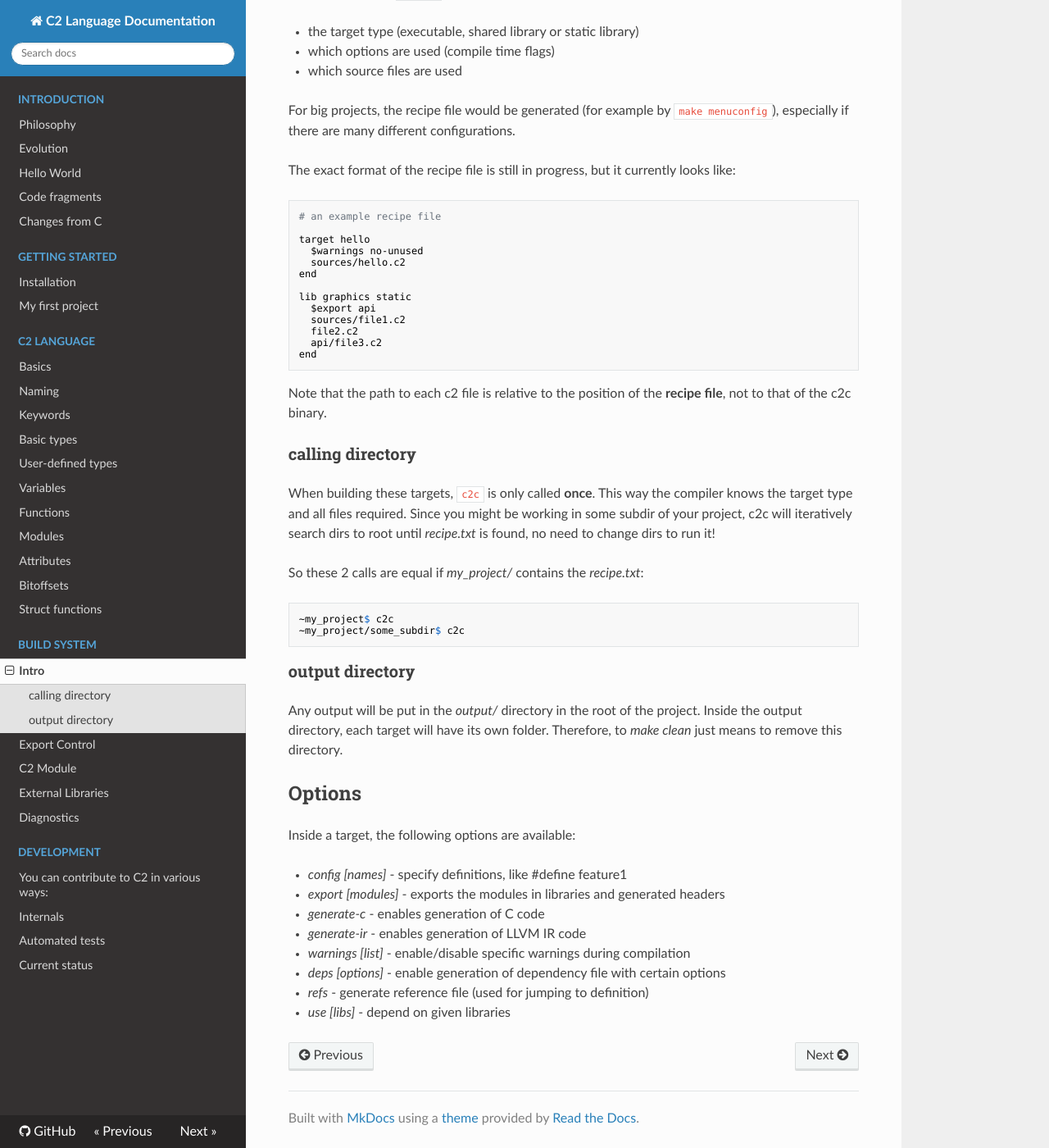
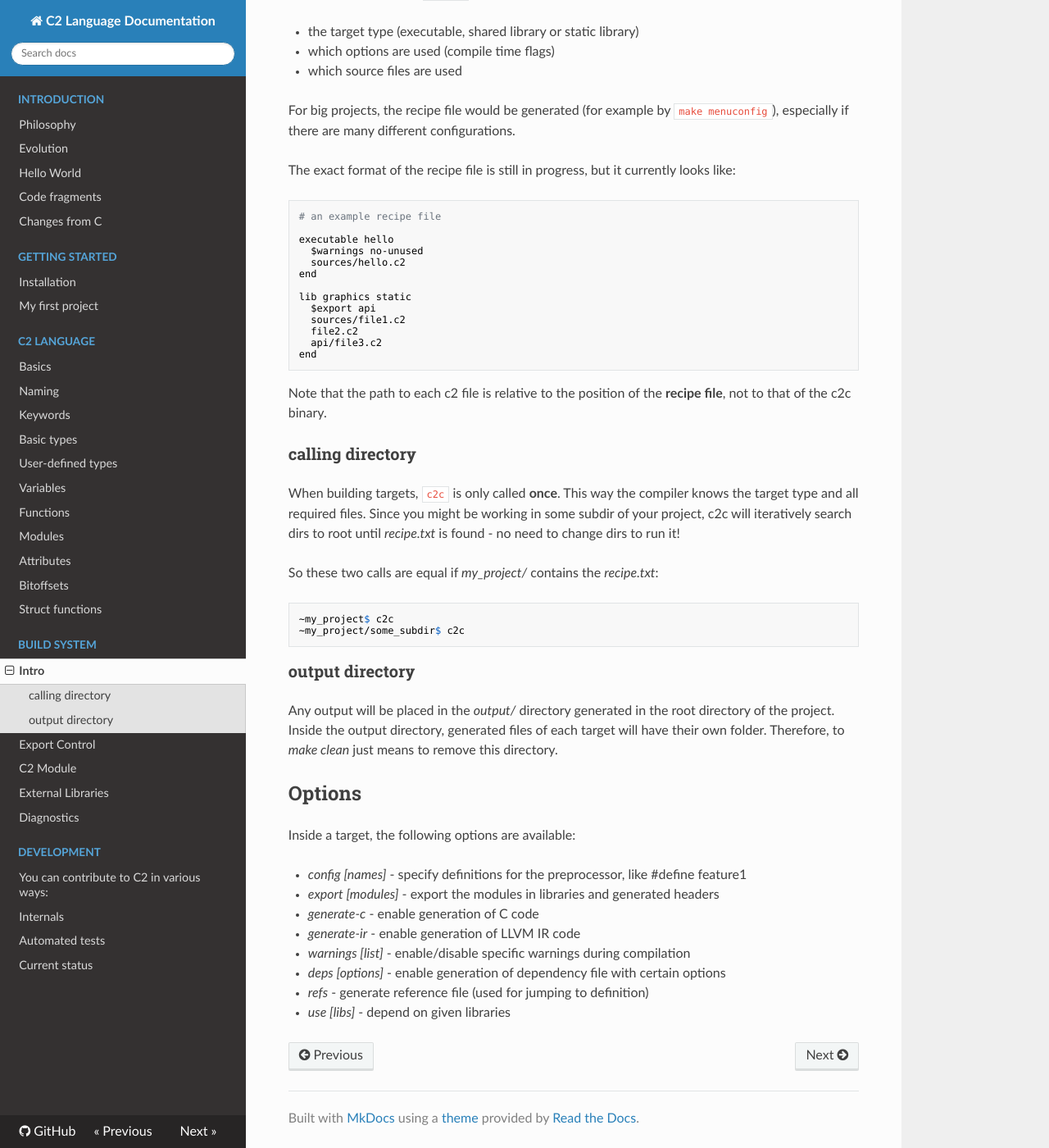
Before and after one commit to c2lang/documentation, an MkDocs documentation site: the page built from documentation/docs/build_system/intro.md, in a window 1280 px wide and 1400 px high, scrolled down 249 px. Shown: the whole window at 82% size. Built offline with MkDocs 1.6.1, drawn with Linux system fonts in a browser that asks for light colours; nearby versions of some CDN libraries; old or Windows-style settings are respelled for this version of MkDocs; some of the changed text lies outside the part shown.

Commit message:
intro.md: fix recipe example to use current syntax, fix typos, normalize tenses in lists

````diff
--- a/documentation/docs/build_system/intro.md
+++ b/documentation/docs/build_system/intro.md
@@ -18,7 +18,7 @@ The exact format of the recipe file is still in progress, but it currently looks
 ```ini
 # an example recipe file
 
-target hello
+executable hello
   $warnings no-unused
   sources/hello.c2
 end
@@ -34,12 +34,12 @@ Note that the path to each c2 file is relative to the position of the __recipe f
 to that of the c2c binary.
 
 ### calling directory
-When building these targets, `c2c` is only called __once__. This way the compiler knows the
-target type and all files required. Since you might be working in some subdir of your
-project, c2c will iteratively search dirs to root until *recipe.txt* is found, no
+When building targets, `c2c` is only called __once__. This way the compiler knows the
+target type and all required files. Since you might be working in some subdir of your
+project, c2c will iteratively search dirs to root until *recipe.txt* is found - no
 need to change dirs to run it!
 
-So these 2 calls are equal if *my_project/* contains the *recipe.txt*:
+So these two calls are equal if *my_project/* contains the *recipe.txt*:
 ```
 ~my_project$ c2c
 ~my_project/some_subdir$ c2c
@@ -47,18 +47,18 @@ So these 2 calls are equal if *my_project/* contains the *recipe.txt*:
 
 
 ### output directory
-Any output will be put in the *output/* directory in the root of the project. Inside
- the output directory, each target will have its own folder.
+Any output will be placed in the *output/* directory generated in the root directory of the project.
+Inside the output directory, generated files of each target will have their own folder.
 Therefore, to *make clean* just means to remove this directory.
 
 ## Options
 
 Inside a target, the following options are available:
 
- * *config [names]* - specify definitions, like #define feature1
- * *export [modules]* - exports the modules in libraries and generated headers
- * *generate-c* - enables generation of C code
- * *generate-ir* - enables generation of LLVM IR code
+ * *config [names]* - specify definitions for the preprocessor, like #define feature1
+ * *export [modules]* - export the modules in libraries and generated headers
+ * *generate-c* - enable generation of C code
+ * *generate-ir* - enable generation of LLVM IR code
  * *warnings [list]* - enable/disable specific warnings during compilation
  * *deps [options]* - enable generation of dependency file with certain options
  * *refs* - generate reference file (used for jumping to definition)
````
Also changed, not shown: other parts of documentation/docs/build_system/intro.md (+2 -2 lines).
